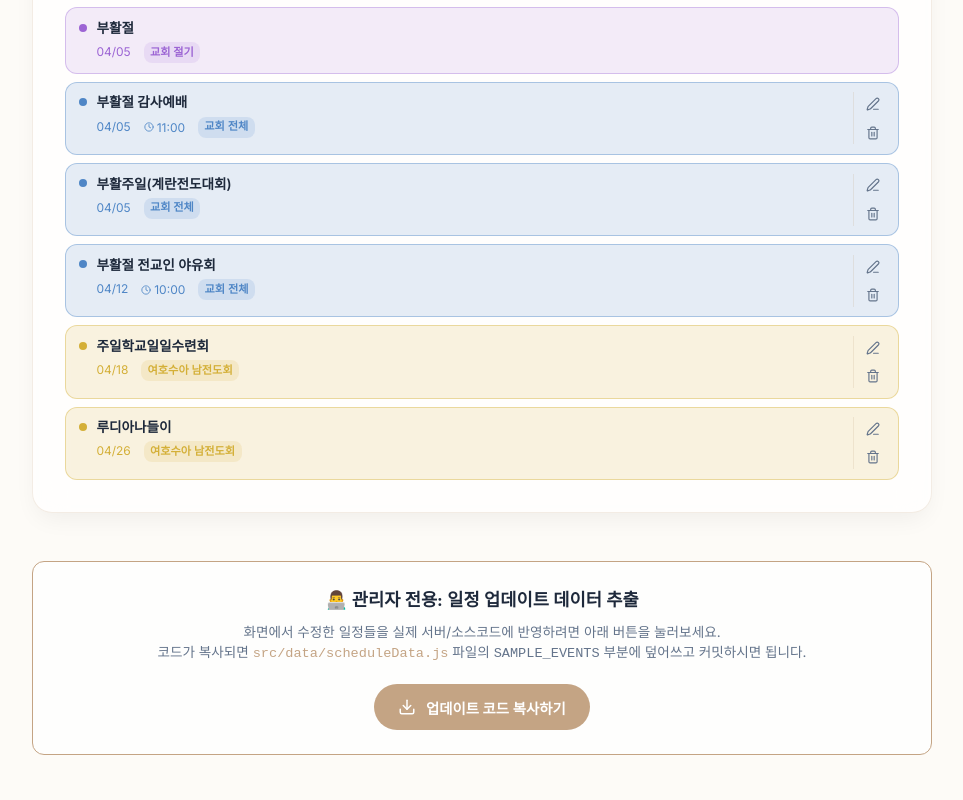
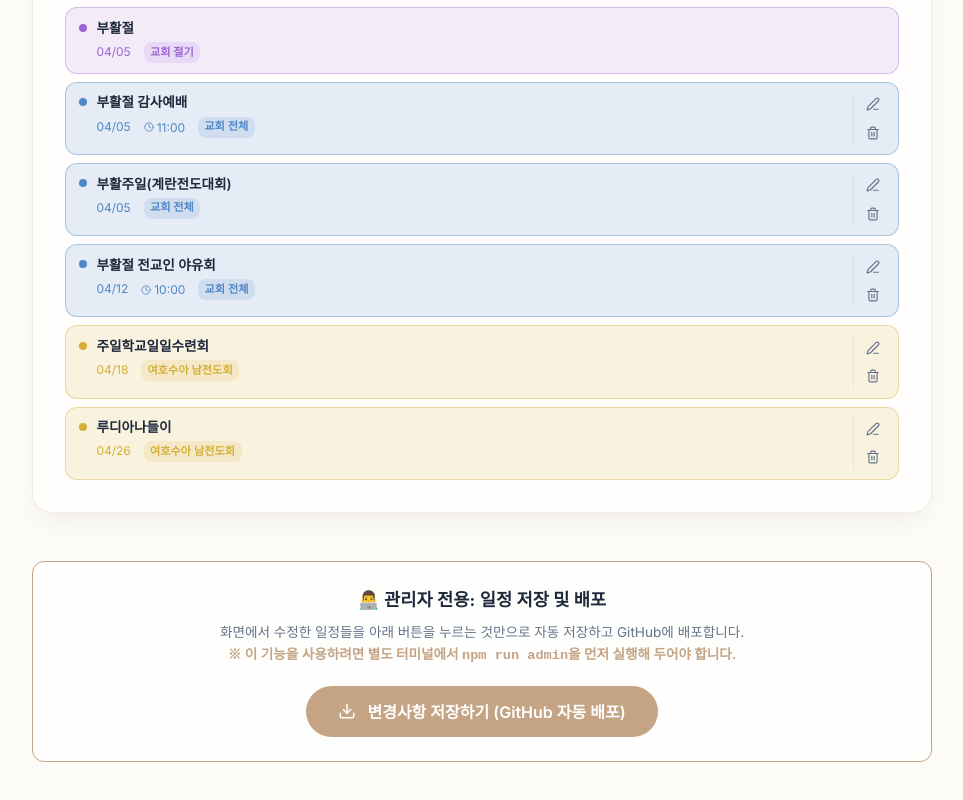
Before and after one commit to mjuy1-debug/bible-platform, a React (Vite) app in the folder bible-platform/: page /schedule in a window 1280 px wide. Shown: the part 1213-2013 px from the top of the page, without its empty margins (158-1121 px from the left). Built offline with nearby package versions, Linux system fonts and the light colour scheme.

Commit message:
feat: 관리자 원클릭 자동 저장 및 GitHub 배포 기능 추가 (npm run admin)

```diff
--- a/bible-platform/package.json
+++ b/bible-platform/package.json
@@ -5,11 +5,13 @@
   "type": "module",
   "scripts": {
     "dev": "vite",
+    "admin": "node admin-server.cjs",
     "build": "vite build",
     "lint": "eslint .",
     "preview": "vite preview"
   },
   "dependencies": {
+    "express": "^5.2.1",
     "framer-motion": "^12.38.0",
     "html2canvas": "^1.4.1",
     "jspdf": "^4.2.1",
--- a/bible-platform/src/pages/Schedule.jsx
+++ b/bible-platform/src/pages/Schedule.jsx
@@ -541,30 +541,15 @@ const Schedule = () => {
         )}
       </AnimatePresence>
 
-      {/* ═══ Code Export (Admin Only) ═══ */}
+      {/* ═══ Admin Save & Deploy (Admin Only) ═══ */}
       {import.meta.env.DEV && (
         <div style={{ marginTop: '3rem', padding: '1.5rem', borderRadius: '12px', background: 'var(--glass-bg)', border: '1px solid var(--accent-gold)', textAlign: 'center' }}>
-          <h4 style={{ fontSize: '1.1rem', fontWeight: 700, color: 'var(--text-primary)', marginBottom: '0.5rem' }}>👨‍💻 관리자 전용: 일정 업데이트 데이터 추출</h4>
-          <p style={{ fontSize: '0.85rem', color: 'var(--text-secondary)', marginBottom: '1.2rem', lineHeight: 1.5 }}>
-            화면에서 수정한 일정들을 실제 서버/소스코드에 반영하려면 아래 버튼을 눌러보세요.<br/>
-            코드가 복사되면 <code style={{ color: 'var(--accent-gold)' }}>src/data/scheduleData.js</code> 파일의 <code>SAMPLE_EVENTS</code> 부분에 덮어쓰고 커밋하시면 됩니다.
+          <h4 style={{ fontSize: '1.1rem', fontWeight: 700, color: 'var(--text-primary)', marginBottom: '0.5rem' }}>👨‍💻 관리자 전용: 일정 저장 및 배포</h4>
+          <p style={{ fontSize: '0.85rem', color: 'var(--text-secondary)', marginBottom: '1.2rem', lineHeight: 1.6 }}>
+            화면에서 수정한 일정들을 아래 버튼을 누르는 것만으로 자동 저장하고 GitHub에 배포합니다.<br/>
+            <span style={{ color: 'var(--accent-gold)', fontWeight: 600 }}>※ 이 기능을 사용하려면 별도 터미널에서 <code>npm run admin</code>을 먼저 실행해 두어야 합니다.</span>
           </p>
-          <button onClick={() => {
-            const dataToExport = events.filter(e => !['holiday', 'liturgy'].includes(e.category));
-            const codeLines = dataToExport.map((e, index) => {
-              const timeStr = e.time ? `time: '${e.time}', ` : '';
-              const endStr = e.endDate ? `endDate: '${e.endDate}', ` : '';
-              const descStr = e.description ? `, description: '${e.description.replace(/'/g, "\\'")}'` : '';
-              return `  { id: ${index + 1}, title: '${e.title}', date: '${e.date}', ${timeStr}${endStr}category: '${e.category}'${descStr} },`;
-            });
-            const finalCode = `export const SAMPLE_EVENTS = [\n  // ── 공휴일 + 교회 절기 자동 포함 ──\n  ...HOLIDAYS_2026,\n  ...LITURGY_2026,\n\n  // ── 사용자/교회 일정 ──\n${codeLines.join('\n')}\n];`;
-            navigator.clipboard.writeText(finalCode)
-              .then(() => alert('✅ 코드가 클립보드에 복사되었습니다!\n\nVS Code에서 src/data/scheduleData.js 파일을 열고 "SAMPLE_EVENTS" 부분을 덮어써주세요.'))
-              .catch(() => alert('복사에 실패했습니다. 브라우저 설정을 확인해주세요.'));
-          }}
-            className="btn-primary" style={{ padding: '0.8rem 1.5rem', display: 'inline-flex', gap: '0.6rem', margin: '0 auto', fontSize: '0.9rem' }}>
-            <Download size={18} /> 업데이트 코드 복사하기
-          </button>
+          <AdminSaveButton events={events} />
         </div>
       )}
 
@@ -699,4 +684,73 @@ const EventCard = ({ event, onDelete, onEdit, compact = false }) => {
   );
 };
 
+// 관리자 저장 & 배포 버튼 컴포넌트
+const AdminSaveButton = ({ events }) => {
+  const [status, setStatus] = useState('idle'); // 'idle' | 'loading' | 'success' | 'error'
+  const [message, setMessage] = useState('');
+
+  const handleSaveAndDeploy = async () => {
+    if (!window.confirm('현재 화면의 모든 일정을 저장하고 GitHub에 배포하시겠습니까?\n\n(npm run admin 서버가 실행 중이어야 합니다.)')) return;
+
+    setStatus('loading');
+    setMessage('');
+    try {
+      const res = await fetch('/api/admin/save-and-deploy', {
+        method: 'POST',
+        headers: { 'Content-Type': 'application/json' },
+        body: JSON.stringify({
+          events,
+          commitMessage: `일정 업데이트 (${new Date().toLocaleDateString('ko-KR')})`,
+        }),
+      });
+      const data = await res.json();
+      if (data.ok) {
+        setStatus('success');
+        setMessage(data.message);
+      } else {
+        setStatus('error');
+        setMessage(data.error || '알 수 없는 오류가 발생했습니다.');
+      }
+    } catch (e) {
+      setStatus('error');
+      setMessage('관리자 서버에 연결할 수 없습니다. 별도 터미널에서 npm run admin을 실행해 주세요.');
+    }
+    setTimeout(() => { setStatus('idle'); setMessage(''); }, 6000);
+  };
+
+  return (
+    <div style={{ display: 'flex', flexDirection: 'column', alignItems: 'center', gap: '0.8rem' }}>
+      <button
+        onClick={handleSaveAndDeploy}
+        disabled={status === 'loading'}
+        className="btn-primary"
+        style={{
+          padding: '0.85rem 2rem', display: 'inline-flex', gap: '0.7rem',
+          fontSize: '1rem', fontWeight: 700,
+          opacity: status === 'loading' ? 0.7 : 1,
+          cursor: status === 'loading' ? 'wait' : 'pointer',
+        }}
+      >
+        {status === 'loading'
+          ? <><span style={{ display: 'inline-block', animation: 'spin 1s linear infinite' }}>⏳</span> 저장 및 배포 중...</>
+          : status === 'success'
+          ? '✅ 배포 완료!'
+          : status === 'error'
+          ? '❌ 오류 발생'
+          : <><Download size={18} /> 변경사항 저장하기 (GitHub 자동 배포)</>
+        }
+      </button>
+      {message && (
+        <p style={{
+          fontSize: '0.85rem', padding: '0.6rem 1rem', borderRadius: '8px', maxWidth: '480px',
+          color: status === 'success' ? '#2f855a' : '#e53e3e',
+          background: status === 'success' ? 'rgba(47,133,90,0.1)' : 'rgba(229,62,62,0.1)',
+          border: `1px solid ${status === 'success' ? '#2f855a' : '#e53e3e'}`,
+          textAlign: 'center',
+        }}>{message}</p>
+      )}
+    </div>
+  );
+};
+
 export default Schedule;
--- a/bible-platform/vite.config.js
+++ b/bible-platform/vite.config.js
@@ -8,4 +8,12 @@ export default defineConfig({
   build: {
     chunkSizeWarningLimit: 2000,
   },
+  server: {
+    proxy: {
+      '/api': {
+        target: 'http://localhost:3001',
+        changeOrigin: true,
+      },
+    },
+  },
 })
```
Also changed, not shown: bible-platform/admin-server.cjs (added, +95 -0 lines).
